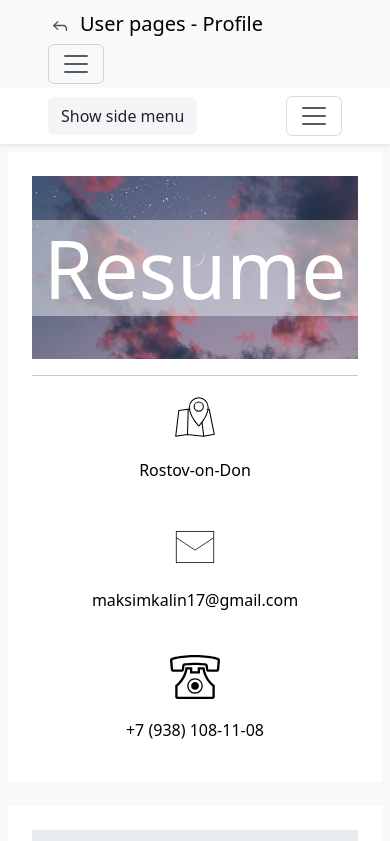
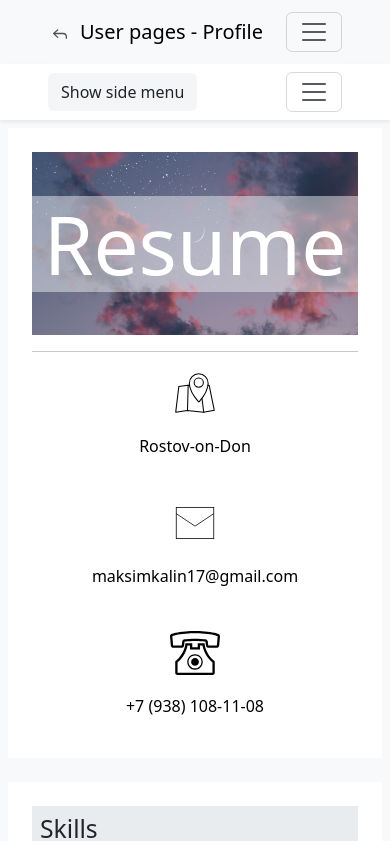
Before and after one commit to Kimiyori/test-web-bee, a React (Create React App) app: page / in a window 390 px wide. Shown: the top 841 px of the page. Built offline with nearby package versions, Linux system fonts and the light colour scheme.

Commit message:
fix: mobile header

```diff
--- a/src/components/core/Header/HeaderUpper.tsx
+++ b/src/components/core/Header/HeaderUpper.tsx
@@ -5,7 +5,7 @@ import HeaderNav from './elements/HeaderNav';
 const ShowMenuButton = () => {
   return (
     <button
-      className="navbar-toggler  me-5"
+      className="navbar-toggler"
       type="button"
       data-bs-toggle="collapse"
       data-bs-target="#navbarSupportedContent1"
--- a/src/components/core/Header/elements/HeaderNav.tsx
+++ b/src/components/core/Header/elements/HeaderNav.tsx
@@ -3,7 +3,7 @@ import { bottomLeftHeader } from 'data/header';
 
 const HeaderNav = ({ navList, isVertical = false }: { navList: typeof bottomLeftHeader; isVertical?: boolean }) => {
   return (
-    <ul className="navbar-nav gap-3" aria-label="header-nav">
+    <ul className={'navbar-nav gap-3 flex-row  justify-content-start '} aria-label="header-nav">
       {navList.map((element, i) => (
         <HeaderLink
           isVertical={isVertical}
```
